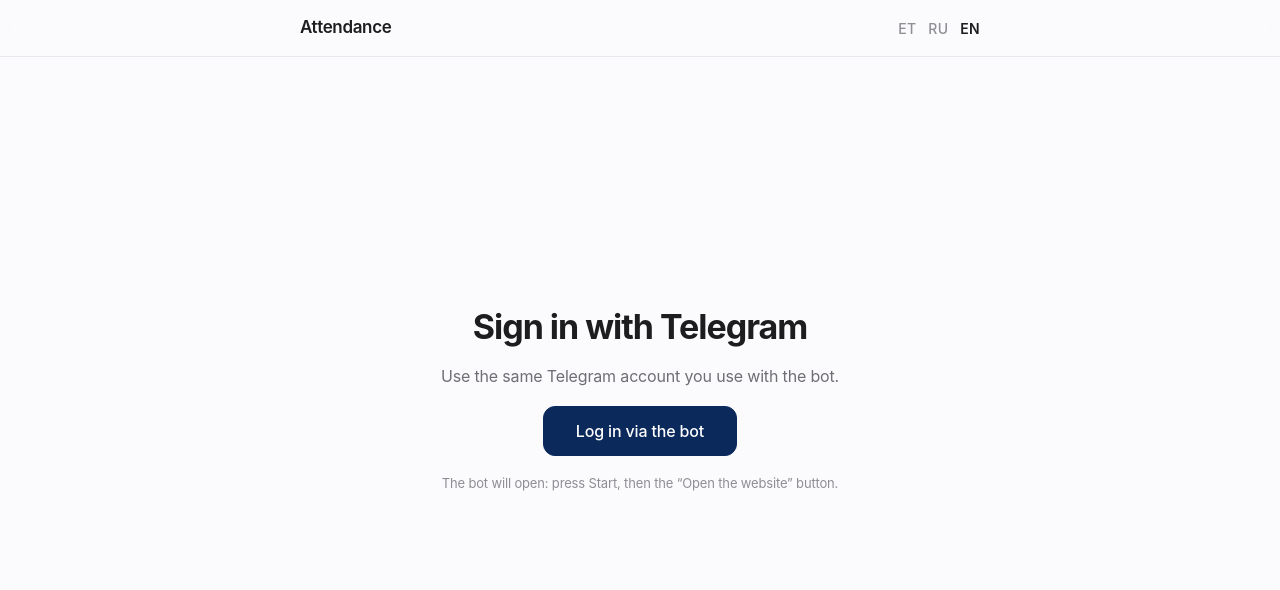
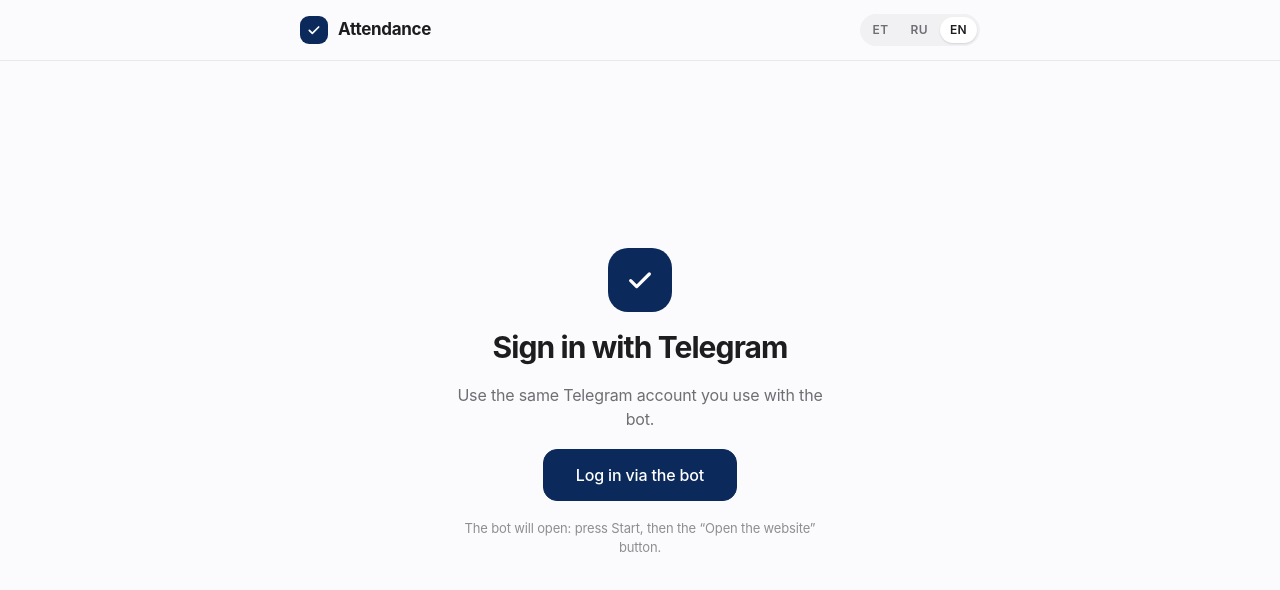
Before and after one commit to siuzannanevar/Attendance-app, a Next.js app: page / in a window 1280 px wide. Shown: the top 590 px of the page. Built offline with nearby package versions, Linux system fonts and the light colour scheme; no server answers.

Commit message:
redesign

```diff
--- a/src/app/dashboard/page.tsx
+++ b/src/app/dashboard/page.tsx
@@ -29,6 +29,9 @@
           <div className="group">
             {teams.map((tm) => (
               <Link key={tm.id} href={`/teams/${tm.id}`} className="group-row link-row">
+                <span className="team-icon" aria-hidden="true">
+                  {String(tm.name).trim().slice(0, 1).toUpperCase()}
+                </span>
                 <span className="row-title">{tm.name}</span>
                 <span className="row-meta">
                   {tm.role === "admin" ? wt(lang, "role_admin") : wt(lang, "role_player")}
--- a/src/app/globals.css
+++ b/src/app/globals.css
@@ -12,8 +12,15 @@
   --accent-soft: #eef2f9;
   --danger: #c4261d;
   --danger-soft: #fdeceb;
-  --header-bg: rgba(251, 251, 253, 0.82);
-  --radius: 14px;
+  --ok: #17794b;
+  --ok-soft: #e6f5ed;
+  --warn: #9a5b00;
+  --warn-soft: #fcf1dc;
+  --none: #6e6e73;
+  --none-soft: #f1f1f4;
+  --header-bg: rgba(251, 251, 253, 0.86);
+  --radius: 16px;
+  --shadow: 0 1px 2px rgba(16, 24, 40, 0.04), 0 4px 16px rgba(16, 24, 40, 0.04);
 }
 
 @media (prefers-color-scheme: dark) {
@@ -30,7 +37,14 @@
     --accent-soft: #16233f;
     --danger: #ff8f85;
     --danger-soft: #3a1a1c;
+    --ok: #4cd38a;
+    --ok-soft: #12291d;
+    --warn: #f5b84b;
+    --warn-soft: #33260d;
+    --none: #a1a1a6;
+    --none-soft: #2a2a2d;
     --header-bg: rgba(0, 0, 0, 0.72);
+    --shadow: none;
   }
 }
 
@@ -67,20 +81,71 @@
 .topbar-inner {
   max-width: 720px;
   margin: 0 auto;
-  padding: 0 20px;
-  height: 56px;
+  padding: 10px 20px;
+  min-height: 60px;
   display: flex;
   align-items: center;
   justify-content: space-between;
-  gap: 16px;
+  gap: 12px;
 }
-.brand { font-weight: 600; font-size: 17px; letter-spacing: -0.02em; }
-.topbar-right { display: flex; align-items: center; gap: 18px; font-size: 14px; }
-.lang { display: flex; gap: 12px; }
-.lang-item { color: var(--faint); font-weight: 500; letter-spacing: 0.02em; }
+.brand {
+  display: flex;
+  align-items: center;
+  gap: 10px;
+  min-width: 0;
+  font-weight: 650;
+  font-size: 17px;
+  letter-spacing: -0.02em;
+}
+.brand-mark {
+  flex: none;
+  width: 28px;
+  height: 28px;
+  border-radius: 9px;
+  background: var(--accent);
+  color: #fff;
+  display: grid;
+  place-items: center;
+}
+.brand-text { overflow: hidden; text-overflow: ellipsis; white-space: nowrap; min-width: 0; }
+.topbar-right { display: flex; align-items: center; gap: 10px; font-size: 14px; min-width: 0; flex: none; }
+
+.lang { display: flex; padding: 3px; gap: 2px; background: var(--none-soft); border-radius: 999px; }
+.lang-item {
+  padding: 4px 10px;
+  border-radius: 999px;
+  font-size: 12px;
+  font-weight: 600;
+  color: var(--muted);
+  letter-spacing: 0.03em;
+  transition: background 0.15s, color 0.15s;
+}
 .lang-item:hover { color: var(--text); }
-.lang-item.active { color: var(--text); font-weight: 600; }
-.user { color: var(--muted); }
+.lang-item.active { background: var(--surface); color: var(--text); box-shadow: 0 1px 2px rgba(0, 0, 0, 0.12); }
+
+.user {
+  display: flex;
+  align-items: center;
+  gap: 8px;
+  min-width: 0;
+  color: var(--text);
+  font-weight: 500;
+}
+.user-name { max-width: 120px; overflow: hidden; text-overflow: ellipsis; white-space: nowrap; }
+.avatar {
+  flex: none;
+  width: 32px;
+  height: 32px;
+  border-radius: 50%;
+  background: var(--accent-soft);
+  color: var(--accent);
+  display: grid;
+  place-items: center;
+  font-size: 14px;
+  font-weight: 650;
+}
+.logout { color: var(--muted); font-size: 13px; white-space: nowrap; }
+.logout:hover { color: var(--danger); }
 .link { color: var(--accent); }
 .link:hover { color: var(--accent-hover); }
 
@@ -89,32 +154,40 @@
   display: inline-flex;
   align-items: center;
   justify-content: center;
-  height: 38px;
-  padding: 0 16px;
-  border-radius: 10px;
+  gap: 8px;
+  min-height: 42px;
+  padding: 0 18px;
+  border-radius: 12px;
   border: 1px solid var(--line-strong);
   background: var(--surface);
   color: var(--text);
   font-size: 14px;
-  font-weight: 500;
+  font-weight: 550;
   font-family: inherit;
   letter-spacing: -0.01em;
   cursor: pointer;
-  transition: background 0.15s ease, border-color 0.15s ease, color 0.15s ease;
+  transition: background 0.15s ease, border-color 0.15s ease, color 0.15s ease, transform 0.05s ease;
 }
 .btn:hover { background: var(--accent-soft); border-color: var(--accent); }
+.btn:active { transform: scale(0.98); }
+.btn:focus-visible, .btn-text:focus-visible, .guest-chip:focus-visible { outline: 2px solid var(--accent); outline-offset: 2px; }
 .btn-primary { background: var(--accent); border-color: var(--accent); color: #fff; }
 .btn-primary:hover { background: var(--accent-hover); border-color: var(--accent-hover); }
-.btn-lg { height: 50px; padding: 0 32px; font-size: 16px; border-radius: 12px; }
-.btn-quiet { border-color: transparent; background: transparent; color: var(--accent); padding: 0; height: auto; }
+.btn-lg { min-height: 52px; padding: 0 32px; font-size: 16px; border-radius: 14px; }
+.btn-quiet { border-color: transparent; background: transparent; color: var(--accent); padding: 0 4px; min-height: 36px; }
 .btn-quiet:hover { background: transparent; border-color: transparent; color: var(--accent-hover); }
+
+/* кнопка «+ создать» */
+.btn-add { border-style: dashed; color: var(--accent); width: 100%; min-height: 46px; background: transparent; }
+.btn-add::before { content: "+"; font-size: 20px; line-height: 1; font-weight: 400; }
 
 .btn-text {
   border: 0;
   background: none;
-  padding: 0;
+  padding: 6px 0;
   font: inherit;
   font-size: 14px;
+  font-weight: 500;
   color: var(--accent);
   cursor: pointer;
 }
@@ -125,79 +198,193 @@
 .btn-danger-solid:hover { background: var(--danger); border-color: var(--danger); opacity: 0.9; }
 
 /* ---------- макет ---------- */
-.container { max-width: 720px; margin: 0 auto; padding: 40px 20px 96px; }
-.page-title { font-size: 34px; line-height: 1.12; font-weight: 700; letter-spacing: -0.03em; }
-.team-head { display: flex; align-items: baseline; justify-content: space-between; gap: 16px; flex-wrap: wrap; margin-bottom: 8px; }
-.role { font-size: 14px; color: var(--muted); }
-.back { display: inline-block; margin-bottom: 18px; font-size: 14px; color: var(--accent); }
+.container { max-width: 720px; margin: 0 auto; padding: 28px 20px 96px; }
+.page-title { font-size: 32px; line-height: 1.15; font-weight: 700; letter-spacing: -0.03em; min-width: 0; overflow-wrap: anywhere; }
+.team-head { display: flex; align-items: center; justify-content: space-between; gap: 12px; margin-bottom: 8px; }
+.role {
+  flex: none;
+  padding: 4px 12px;
+  border-radius: 999px;
+  background: var(--none-soft);
+  color: var(--muted);
+  font-size: 12px;
+  font-weight: 600;
+  letter-spacing: 0.02em;
+}
+.role.is-admin { background: var(--accent-soft); color: var(--accent); }
+.back { display: inline-flex; align-items: center; gap: 4px; margin-bottom: 16px; padding: 4px 0; font-size: 14px; font-weight: 500; color: var(--accent); }
 .back:hover { color: var(--accent-hover); }
-.section { margin-top: 44px; }
-.section-title { font-size: 21px; font-weight: 600; letter-spacing: -0.02em; margin-bottom: 14px; }
-.stack { display: grid; gap: 16px; }
+.section { margin-top: 40px; }
+.section-head { display: flex; align-items: center; gap: 10px; margin-bottom: 14px; }
+.section-title { font-size: 20px; font-weight: 650; letter-spacing: -0.02em; }
+.section-count {
+  min-width: 24px;
+  padding: 1px 8px;
+  border-radius: 999px;
+  background: var(--accent-soft);
+  color: var(--accent);
+  font-size: 13px;
+  font-weight: 650;
+  text-align: center;
+}
+.stack { display: grid; gap: 16px; margin-top: 14px; }
 
-.card { background: var(--surface); border: 1px solid var(--line); border-radius: var(--radius); padding: 22px; }
-.empty { text-align: center; color: var(--muted); padding: 36px 20px; }
+.card { background: var(--surface); border: 1px solid var(--line); border-radius: var(--radius); padding: 20px; box-shadow: var(--shadow); }
+.empty { text-align: center; color: var(--muted); padding: 36px 20px; margin-top: 14px; }
 
 .notice {
-  margin: 18px 0 0;
+  margin: 16px 0 0;
   padding: 12px 16px;
   border-radius: 12px;
-  background: var(--accent-soft);
-  color: var(--accent);
+  background: var(--ok-soft);
+  color: var(--ok);
   font-size: 14px;
+  font-weight: 500;
 }
 .notice-err { background: var(--danger-soft); color: var(--danger); }
 
-/* ---------- списки (как в настройках iOS) ---------- */
-.group { background: var(--surface); border: 1px solid var(--line); border-radius: var(--radius); overflow: hidden; }
-.group-row { display: flex; align-items: center; gap: 14px; padding: 15px 18px; }
+/* ---------- списки ---------- */
+.group { background: var(--surface); border: 1px solid var(--line); border-radius: var(--radius); overflow: hidden; box-shadow: var(--shadow); }
+.group-row { display: flex; align-items: center; gap: 14px; padding: 14px 18px; min-width: 0; }
 .group-row + .group-row { border-top: 1px solid var(--line); }
+.link-row { transition: background 0.15s; }
 .link-row:hover { background: var(--accent-soft); }
-.row-title { font-weight: 500; }
-.row-meta { margin-left: auto; color: var(--muted); font-size: 14px; text-align: right; }
-.chev { color: var(--faint); font-size: 20px; line-height: 1; }
-.row-action { margin: 0; }
-.member-row { align-items: flex-start; flex-wrap: wrap; }
-.member-main { display: grid; gap: 2px; }
+.row-title { font-weight: 550; min-width: 0; overflow-wrap: anywhere; }
+.row-meta { margin-left: auto; color: var(--muted); font-size: 14px; text-align: right; min-width: 0; overflow-wrap: anywhere; }
+.chev { flex: none; color: var(--faint); font-size: 22px; line-height: 1; }
+.row-action { margin: 0; flex: none; }
+
+.team-icon {
+  flex: none;
+  width: 40px;
+  height: 40px;
+  border-radius: 12px;
+  background: var(--accent);
+  color: #fff;
+  display: grid;
+  place-items: center;
+  font-weight: 700;
+  font-size: 17px;
+}
+.slot-day {
+  flex: none;
+  min-width: 44px;
+  padding: 4px 0;
+  border-radius: 8px;
+  background: var(--accent-soft);
+  color: var(--accent);
+  font-size: 13px;
+  font-weight: 650;
+  text-align: center;
+  text-transform: uppercase;
+}
+
+.member-row { align-items: center; flex-wrap: wrap; row-gap: 8px; }
+.member-main { display: grid; gap: 2px; flex: 1 1 160px; min-width: 0; }
 .member-main .row-meta { margin-left: 0; text-align: left; }
-.member-actions { margin-left: auto; display: flex; gap: 16px; flex-wrap: wrap; align-items: center; }
+.member-actions { margin-left: auto; display: flex; gap: 4px 16px; flex-wrap: wrap; align-items: center; }
 .member-actions form { margin: 0; }
-details.confirm > summary { list-style: none; cursor: pointer; }
+details.confirm > summary { list-style: none; cursor: pointer; padding: 6px 0; }
 details.confirm > summary::-webkit-details-marker { display: none; }
 details.confirm form { margin-top: 8px; }
 
 /* ---------- вход ---------- */
-.auth { min-height: calc(100vh - 56px); display: grid; place-items: center; padding: 24px 20px 80px; }
-.auth-card { width: 100%; max-width: 420px; text-align: center; display: grid; gap: 18px; justify-items: center; }
-.auth-card h1 { font-size: 34px; line-height: 1.12; font-weight: 700; letter-spacing: -0.03em; }
+.auth { min-height: calc(100vh - 60px); display: grid; place-items: center; padding: 24px 20px 80px; }
+.auth-card { width: 100%; max-width: 420px; text-align: center; display: grid; gap: 18px; justify-items: center; padding: 36px 24px; }
+.auth-card h1 { font-size: 30px; line-height: 1.15; font-weight: 700; letter-spacing: -0.03em; }
+.auth-logo { width: 64px; height: 64px; border-radius: 20px; background: var(--accent); color: #fff; display: grid; place-items: center; }
 
 /* ---------- тренировка ---------- */
-.training { display: grid; gap: 18px; }
-.training-top { display: flex; justify-content: space-between; align-items: flex-start; gap: 16px; }
-.training-date { font-size: 14px; color: var(--muted); }
-.training-time { font-size: 34px; line-height: 1.1; font-weight: 700; letter-spacing: -0.03em; margin: 2px 0 4px; }
-.training-count { text-align: right; }
-.count-num { font-size: 34px; line-height: 1.1; font-weight: 700; letter-spacing: -0.03em; }
-.count-of { font-size: 20px; color: var(--faint); font-weight: 500; }
-.count-label { font-size: 13px; color: var(--muted); }
+.training { display: grid; gap: 18px; min-width: 0; }
+.training-top { display: grid; grid-template-columns: auto minmax(0, 1fr) auto; align-items: center; gap: 14px; }
 
-.progress { height: 4px; border-radius: 999px; background: var(--line); overflow: hidden; }
-.progress-bar { height: 100%; border-radius: 999px; background: var(--accent); }
+.date-chip {
+  width: 64px;
+  border-radius: 14px;
+  background: var(--accent-soft);
+  color: var(--accent);
+  text-align: center;
+  padding: 8px 0 9px;
+  line-height: 1.1;
+}
+.dc-wd, .dc-mo { display: block; font-size: 11px; font-weight: 650; text-transform: uppercase; letter-spacing: 0.06em; }
+.dc-day { display: block; font-size: 26px; font-weight: 750; letter-spacing: -0.03em; margin: 2px 0; }
 
-.stats { display: flex; flex-wrap: wrap; gap: 8px 32px; padding: 14px 0; border-top: 1px solid var(--line); border-bottom: 1px solid var(--line); }
-.stat dt { font-size: 12px; color: var(--muted); }
-.stat dd { font-size: 20px; font-weight: 600; letter-spacing: -0.02em; }
+.training-info { min-width: 0; }
+.training-time { font-size: 32px; line-height: 1.1; font-weight: 700; letter-spacing: -0.03em; }
+.training-place { display: flex; align-items: center; gap: 6px; margin-top: 4px; color: var(--muted); font-size: 14px; min-width: 0; }
+.training-place svg { flex: none; }
+.training-place span { overflow: hidden; text-overflow: ellipsis; white-space: nowrap; }
 
-.roster-title { font-size: 12px; color: var(--muted); margin-bottom: 2px; }
-.roster p, .queue { font-size: 15px; }
-.queue { padding-left: 20px; }
-.your { font-size: 14px; color: var(--muted); }
-.your strong { color: var(--text); font-weight: 600; }
+.training-count {
+  text-align: center;
+  padding: 8px 14px;
+  border-radius: 14px;
+  background: var(--ok-soft);
+  color: var(--ok);
+}
+.training-count.is-full { background: var(--warn-soft); color: var(--warn); }
+.count-num { font-size: 28px; line-height: 1.1; font-weight: 750; letter-spacing: -0.03em; }
+.count-of { font-size: 16px; font-weight: 600; opacity: 0.7; }
+.count-label { font-size: 12px; font-weight: 600; }
 
-.answer-buttons { display: flex; gap: 8px; flex-wrap: wrap; }
-.btn.is-yes { background: var(--accent); border-color: var(--accent); color: #fff; }
-.btn.is-no { background: var(--text); border-color: var(--text); color: var(--bg); }
-.btn.is-later { background: var(--accent-soft); border-color: var(--accent); color: var(--accent); }
+.progress { height: 8px; border-radius: 999px; background: var(--line); overflow: hidden; }
+.progress-bar { height: 100%; border-radius: 999px; background: var(--ok); transition: width 0.3s ease; }
+.progress-bar.is-full { background: var(--warn); }
+
+.stats { display: grid; grid-template-columns: repeat(auto-fit, minmax(96px, 1fr)); gap: 8px; }
+.stat { padding: 10px 12px; border-radius: 12px; background: var(--none-soft); min-width: 0; }
+.stat dt { display: flex; align-items: center; gap: 6px; font-size: 12px; color: var(--muted); font-weight: 500; }
+.stat dt::before { content: ""; flex: none; width: 8px; height: 8px; border-radius: 50%; background: var(--none); }
+.stat dd { font-size: 22px; line-height: 1.2; font-weight: 700; letter-spacing: -0.02em; margin-top: 2px; }
+.stat-free dt::before { background: var(--ok); }
+.stat-wait dt::before, .stat-later dt::before { background: var(--warn); }
+.stat-no dt::before { background: var(--danger); }
+
+.roster { display: grid; gap: 8px; }
+.roster-title { font-size: 12px; font-weight: 650; color: var(--muted); text-transform: uppercase; letter-spacing: 0.05em; }
+.chips { list-style: none; margin: 0; padding: 0; display: flex; flex-wrap: wrap; gap: 6px; }
+.chip {
+  max-width: 100%;
+  padding: 4px 12px;
+  border-radius: 999px;
+  background: var(--ok-soft);
+  color: var(--ok);
+  font-size: 14px;
+  font-weight: 550;
+  overflow-wrap: anywhere;
+}
+.chip-guest { background: var(--none-soft); color: var(--muted); font-weight: 500; }
+.queue { margin: 0; padding-left: 22px; font-size: 14px; display: grid; gap: 4px; }
+.queue li::marker { color: var(--warn); font-weight: 650; }
+
+.your {
+  display: flex;
+  align-items: center;
+  flex-wrap: wrap;
+  gap: 8px;
+  padding-top: 16px;
+  border-top: 1px solid var(--line);
+  font-size: 14px;
+  color: var(--muted);
+}
+.your strong { padding: 3px 12px; border-radius: 999px; background: var(--none-soft); color: var(--text); font-weight: 650; }
+.your-going strong { background: var(--ok-soft); color: var(--ok); }
+.your-not_going strong { background: var(--danger-soft); color: var(--danger); }
+.your-later strong { background: var(--warn-soft); color: var(--warn); }
+
+.answer-buttons { display: grid; grid-template-columns: repeat(3, minmax(0, 1fr)); gap: 8px; }
+.answer-buttons .btn { padding: 0 8px; min-height: 46px; text-align: center; line-height: 1.2; }
+.btn.is-yes { background: var(--ok); border-color: var(--ok); color: #fff; }
+.btn.is-no { background: var(--danger); border-color: var(--danger); color: #fff; }
+.btn.is-later { background: var(--warn-soft); border-color: var(--warn); color: var(--warn); }
+.btn.is-yes:hover, .btn.is-no:hover { opacity: 0.92; }
+@media (prefers-color-scheme: dark) {
+  .btn.is-yes { color: #06220f; }
+  .btn.is-no { color: #2a0a07; }
+}
+
+.card-foot { padding-top: 14px; border-top: 1px solid var(--line); display: flex; justify-content: flex-end; }
 
 /* ---------- формы ---------- */
 details.panel { margin-top: 12px; }
@@ -212,21 +399,22 @@
   border: 1px solid var(--line);
   border-radius: var(--radius);
 }
-.form-row { display: grid; grid-template-columns: 1fr 1fr; gap: 14px; }
-.field { display: grid; gap: 6px; font-size: 13px; color: var(--muted); }
+.form-row { display: grid; grid-template-columns: repeat(2, minmax(0, 1fr)); gap: 14px; }
+.field { display: grid; gap: 6px; font-size: 13px; font-weight: 500; color: var(--muted); min-width: 0; }
 .field input[type="text"],
 .field input[type="date"],
 .field input[type="time"],
 .field input[type="number"] {
-  height: 42px;
+  height: 44px;
   padding: 0 12px;
-  border-radius: 10px;
+  border-radius: 12px;
   border: 1px solid var(--line-strong);
-  background: var(--surface);
+  background: var(--bg);
   color: var(--text);
   font-size: 16px;
   font-family: inherit;
   width: 100%;
+  min-width: 0;
 }
 .field input:focus { outline: 2px solid var(--accent); outline-offset: 1px; border-color: transparent; }
 .days { display: flex; flex-wrap: wrap; gap: 8px; }
@@ -234,13 +422,14 @@
   display: flex;
   align-items: center;
   gap: 8px;
-  padding: 8px 12px;
+  padding: 9px 14px;
   border: 1px solid var(--line-strong);
-  border-radius: 10px;
+  border-radius: 12px;
   font-size: 14px;
   color: var(--text);
   cursor: pointer;
 }
+.day-check:has(input:checked) { background: var(--accent-soft); border-color: var(--accent); color: var(--accent); font-weight: 600; }
 
 /* ---------- гости ---------- */
 .guests { display: flex; flex-wrap: wrap; align-items: center; gap: 8px; }
@@ -250,17 +439,34 @@
   background: var(--surface);
   color: var(--text);
   border-radius: 999px;
-  padding: 3px 12px;
+  padding: 4px 12px;
   font: inherit;
   font-size: 13px;
   cursor: pointer;
 }
 .guest-chip:hover { border-color: var(--danger); color: var(--danger); }
 
+/* ---------- узкие экраны ---------- */
 @media (max-width: 520px) {
-  .page-title, .auth-card h1 { font-size: 28px; }
-  .training-time, .count-num { font-size: 28px; }
-  .card { padding: 18px; }
+  .container { padding: 20px 16px 80px; }
+  .topbar-inner { padding: 8px 16px; }
+  .topbar-right { gap: 8px; }
+  .user-name { display: none; }
+  .stats { grid-template-columns: repeat(auto-fit, minmax(84px, 1fr)); gap: 6px; }
+  .stat { padding: 10px; }
+  .stat dt { font-size: 11px; }
+  .page-title, .auth-card h1 { font-size: 26px; }
+  .card { padding: 16px; }
+  .training-top { grid-template-columns: auto minmax(0, 1fr); }
+  .training-count { grid-column: 1 / -1; display: flex; align-items: baseline; justify-content: center; gap: 8px; padding: 8px 14px; }
+  .training-time { font-size: 28px; }
+  .count-num { font-size: 22px; }
   .form-row { grid-template-columns: 1fr; }
-  .group-row { padding: 14px; }
+  .form { padding: 16px; }
+  .group-row { padding: 13px 14px; }
+  .answer-buttons .btn { font-size: 13px; }
 }
+@media (max-width: 420px) {
+  .brand-text { display: none; }
+  .lang-item { padding: 4px 8px; }
+}
--- a/src/app/page.tsx
+++ b/src/app/page.tsx
@@ -22,6 +22,11 @@
       <Header lang={lang} next="/" />
       <main className="auth">
         <div className="auth-card">
+          <div className="auth-logo" aria-hidden="true">
+            <svg width="32" height="32" viewBox="0 0 24 24" fill="none" stroke="currentColor" strokeWidth="2.4" strokeLinecap="round" strokeLinejoin="round">
+              <path d="M5 12.5l4.5 4.5L19 7.5" />
+            </svg>
+          </div>
           <h1>{wt(lang, "login_title")}</h1>
           <p className="muted">{wt(lang, "login_hint")}</p>
           {error && <p className="notice notice-err">{wt(lang, "login_failed")}</p>}
--- a/src/components/Header.tsx
+++ b/src/components/Header.tsx
@@ -20,7 +20,12 @@
     <header className="topbar">
       <div className="topbar-inner">
         <a href="/" className="brand">
-          {wt(lang, "app_title")}
+          <span className="brand-mark" aria-hidden="true">
+            <svg width="16" height="16" viewBox="0 0 24 24" fill="none" stroke="currentColor" strokeWidth="2.6" strokeLinecap="round" strokeLinejoin="round">
+              <path d="M5 12.5l4.5 4.5L19 7.5" />
+            </svg>
+          </span>
+          <span className="brand-text">{wt(lang, "app_title")}</span>
         </a>
         <nav className="topbar-right">
           <div className="lang">
@@ -36,8 +41,13 @@
           </div>
           {userName && (
             <>
-              <span className="user">{userName}</span>
-              <a href="/api/auth/logout" className="link">
+              <span className="user">
+                <span className="avatar" aria-hidden="true">
+                  {userName.trim().slice(0, 1).toUpperCase()}
+                </span>
+                <span className="user-name">{userName}</span>
+              </span>
+              <a href="/api/auth/logout" className="logout">
                 {wt(lang, "logout")}
               </a>
             </>
```
Also changed, not shown: src/app/teams/[id]/page.tsx (+49 -23 lines).
